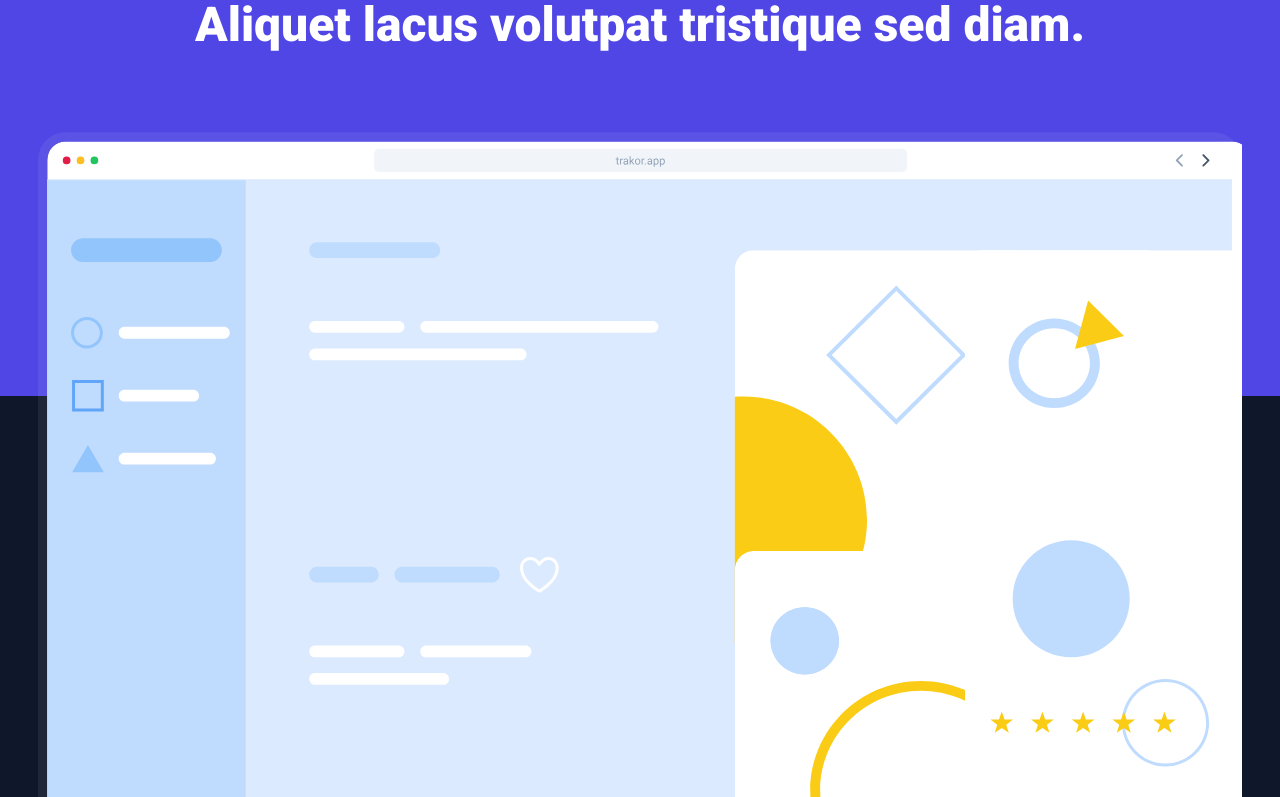
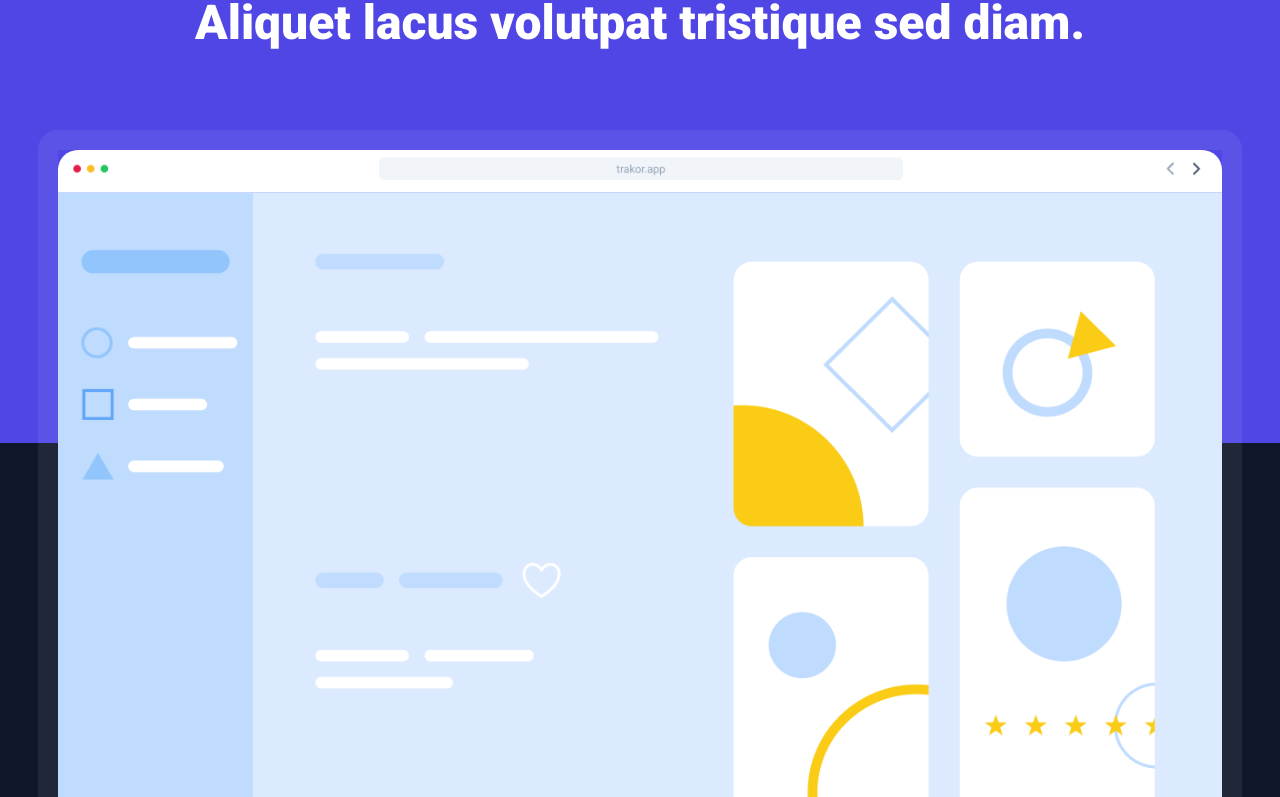
Before and after one commit to ArturKocharyan/trakor, a React (Create React App) app: page / in a window 1280 px wide. Shown: the part 2003-2800 px from the top of the page. Built offline with nearby package versions, Linux system fonts and the light colour scheme; the HTML template or start-up script is replaced by a standard one.

Commit message:
tag syntax fix

```diff
--- a/src/Components/LastComponent/Last.jsx
+++ b/src/Components/LastComponent/Last.jsx
@@ -18,11 +18,6 @@
                      border='#6366F1'
                      maxWidth='256px'
                      children='Start for free'
-                     responsiveStyles={{
-                        '@media (max-width: 768px)': {
-                          height: '48px',
-                        },
-                      }}
                      />
                     <CustomButton backgroundColor="#334155" textColor="white" border='#475569' maxWidth='256px' children='Request more info' />
                 </div>
--- a/src/Components/PigBanner/BigBanner.jsx
+++ b/src/Components/PigBanner/BigBanner.jsx
@@ -1,6 +1,8 @@
 import React from 'react'
 import style from './style.module.css'
 import Desktop from '../../asstes/Desktop'
+import linkPart from '../../asstes/desktop/TopBar.png'
+import windowPart from '../../asstes/desktop/Desktop-App-Placeholder-1.png'
 
 function BigBanner() {
     return (
@@ -8,10 +10,9 @@
             <div className={style.content_container} >
                 <div className={style.title} ><span>Diam quam tortor eget id.</span>
                     <span>Aliquet lacus volutpat tristique sed diam.</span> </div>
-                <div>
-                    <span className={style.image_span} >
-                        <Desktop />
-                    </span>
+                <div className={style.descktop} >
+                    <span className={style.link} ><img src={linkPart} alt='alt' /> </span>
+                    <span className={style.windowStyle} ><img src={windowPart} alt='alt' /></span>
                 </div>
             </div>
 
--- a/src/Components/PigBanner/style.module.css
+++ b/src/Components/PigBanner/style.module.css
@@ -4,14 +4,17 @@
     justify-content: center;
     font-family: "Roboto", sans-serif;
     background: linear-gradient(to bottom, #4F46E5 50%, #0F172A 50%);
+    padding-bottom: 80px;
 }
 
 .content_container {
     display: flex;
-    max-width: 1600px;
+    max-width: 1440px;
     width: 94%;
     justify-content: center;
     flex-direction: column;
+    align-content: center;
+    flex-wrap: wrap;
 }
 
 .title {
@@ -25,18 +28,37 @@
     text-align: center;
 }
 
-.image_span {
+.descktop {
     display: flex;
-    justify-content: center;
+    width: 100%;
+    flex-direction: column;
+    align-content: center;
+    flex-wrap: wrap;
+    border: 20px solid rgba(255, 255,255, 7%);
+    border-radius: 20px;
 }
 
-.image_span :first-child {
+.link {
+    width: 100%;
     max-width: 1440px;
-    display: flex;
-    height: 100%;
+    border-top-left-radius: 20px;
+    border-top-right-radius: 20px;
+    background-color: white;
+}
+.link img {
     width: 100%;
+    object-fit: cover;
+
 }
 
+.windowStyle {
+    width: 100%;
+    max-width: 1440px;
+}
+.windowStyle img {
+    width: 100%;
+    object-fit: cover;
+}
 
 @media (max-width: 740px) {
     .title {
--- a/src/Components/TeamProgress/TeamProgress.jsx
+++ b/src/Components/TeamProgress/TeamProgress.jsx
@@ -20,7 +20,7 @@
                     <CustomButton backgroundColor="#334155" textColor="white" border='#475569' maxWidth='256px' children='Request more info' />
                 </div>
                 <div className={style.image_container} >
-                    <spna><img src={img} alt='shape' ></img></spna>
+                    <span><img src={img} alt='shape' ></img></span>
                 </div>
             </div>
         </div>
--- a/src/asstes/Desktop.jsx
+++ b/src/asstes/Desktop.jsx
@@ -188,16 +188,6 @@
             ></path>
           </g>
         </g>
-        <rect
-          width="1290"
-          height="848"
-          x="5"
-          y="5.141"
-          stroke="#fff"
-          strokeOpacity="0.07"
-          strokeWidth="10"
-          rx="25"
-        ></rect>
       </g>
       <defs>
         <filter
--- a/src/elements/Button.jsx
+++ b/src/elements/Button.jsx
@@ -7,10 +7,8 @@
     color: textColor,
     border: `1px solid ${border}`,
     maxWidth: maxWidth,
-    responsiveStyles
   };
 
-  console.log(responsiveStyles)
   return (
     <button className={style.custom_button} style={buttonStyle} onClick={onClick}>
       {children}
```
Also changed, not shown: src/asstes/desktop/Desktop-App-Placeholder-1.png (added), src/asstes/desktop/TopBar.png (added).
